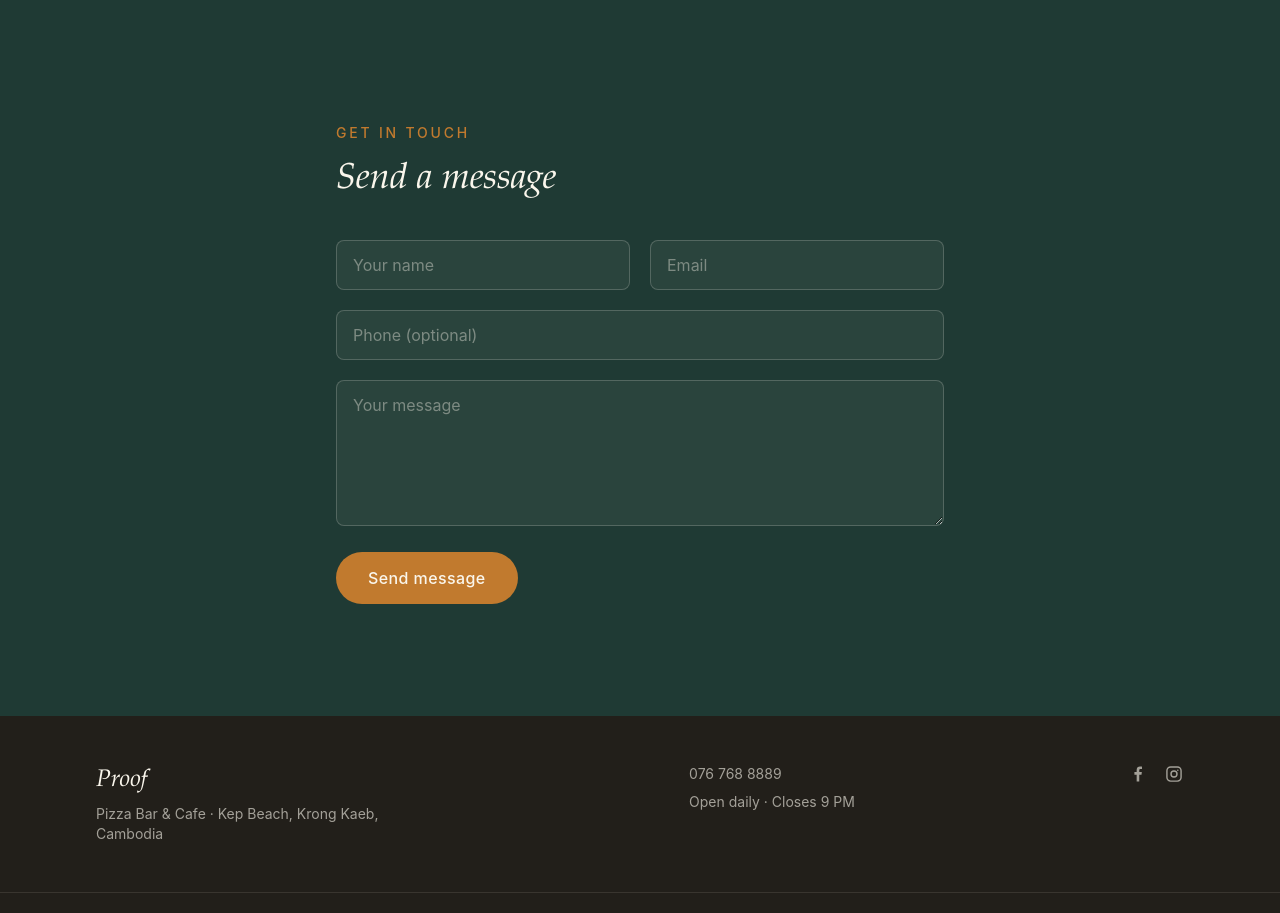
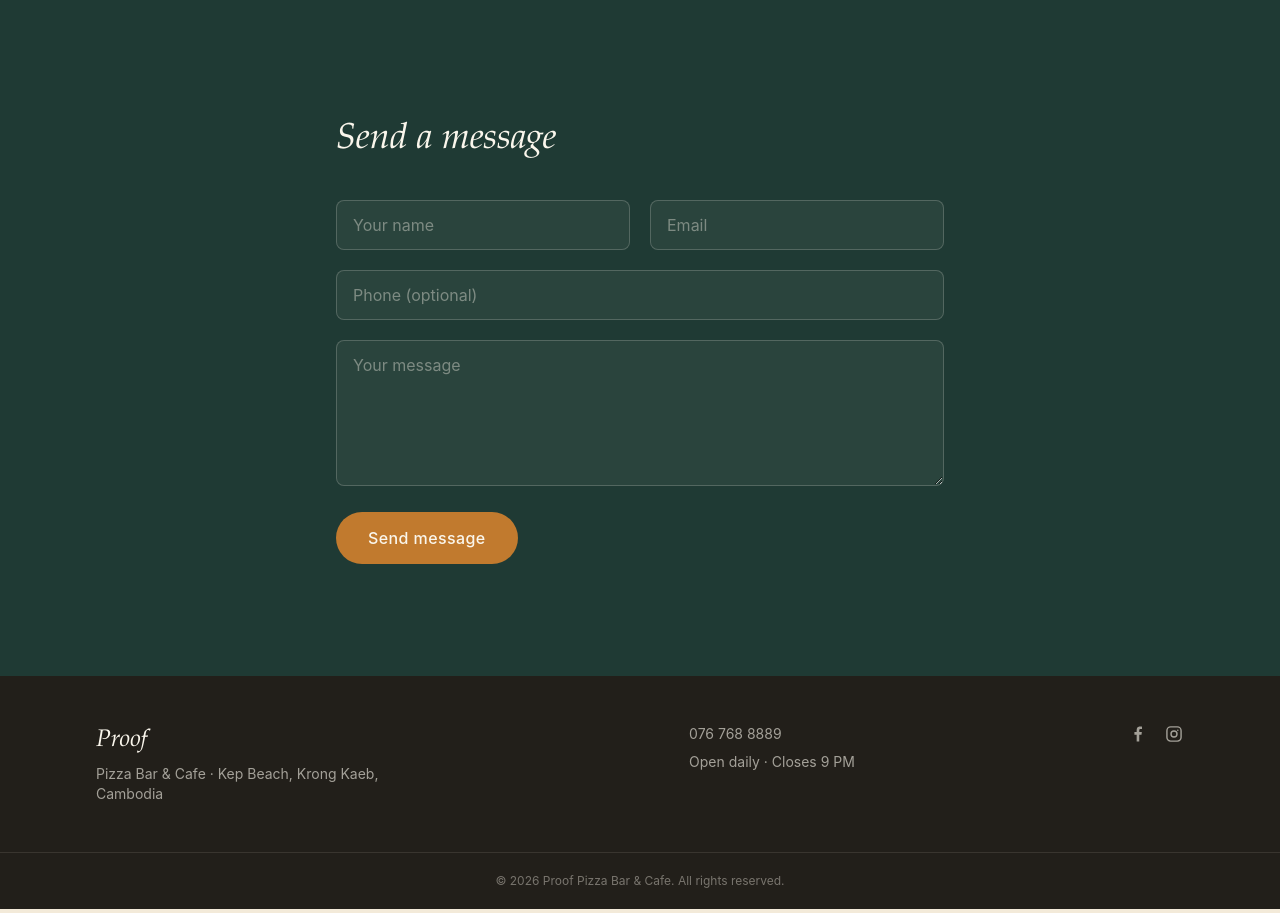
Before and after one commit to sithyakheng/proof-pizza, a Next.js app: page / in a window 1280 px wide. Shown: the part 4100-5013 px from the top of the page. Built offline with nearby package versions, Linux system fonts and the light colour scheme; no server answers; the database is empty.

Commit message:
Remove Get in touch label from contact section

```diff
--- a/components/ContactForm.tsx
+++ b/components/ContactForm.tsx
@@ -34,10 +34,7 @@ export default function ContactForm() {
   return (
     <section id="contact" className="bg-tide">
       <div className="max-w-2xl mx-auto px-5 md:px-8 py-20 md:py-28">
-        <span className="text-ochre text-sm tracking-[0.2em] uppercase font-medium">
-          Get in touch
-        </span>
-        <h2 className="font-display text-3xl md:text-4xl text-cream mt-4 mb-10">
+        <h2 className="font-display text-3xl md:text-4xl text-cream mb-10">
           Send a message
         </h2>
 
```
